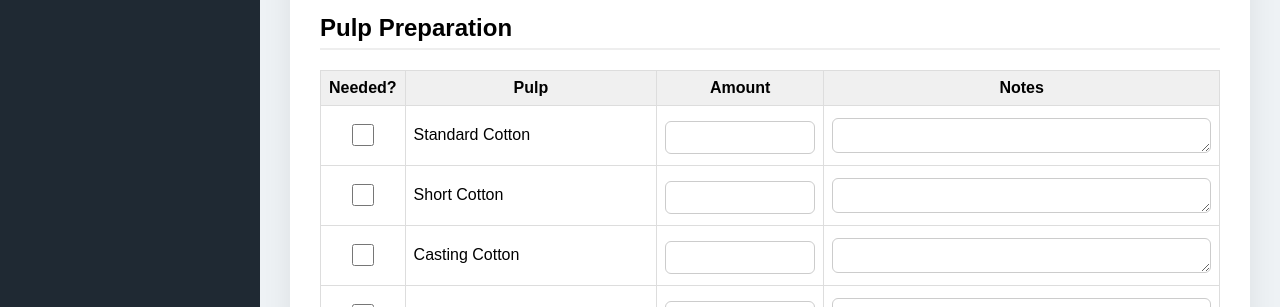
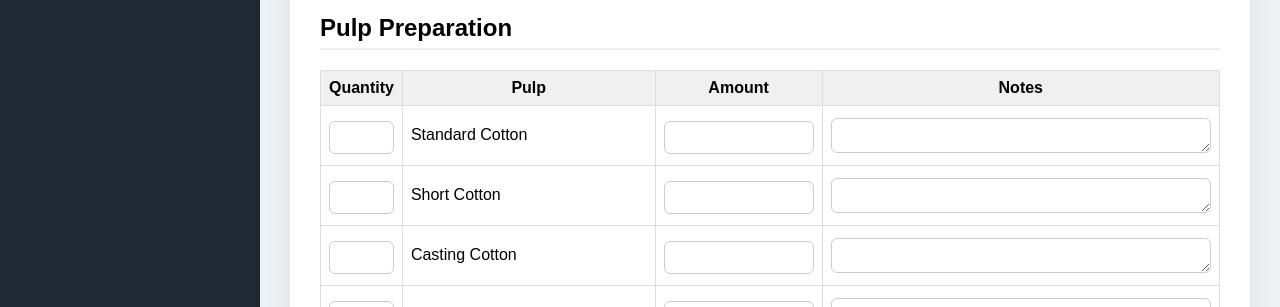
Before and after one commit to kdelamater/studio-setup-manager, a website: page index.html in a window 1280 px wide. Shown: the part 493-800 px from the top of the page. Drawn offline with Linux system fonts and the light colour scheme.

Commit message:
Deploy Quantity boxes to Pulp and Pigments securely

```diff
--- a/index.html
+++ b/index.html
@@ -288,37 +288,37 @@
                     <h2>Pulp Preparation</h2>
                                     <table id="pulpTable">
                                         <tr>
-                                            <th>Needed?</th>
+                                            <th>Quantity</th>
                                             <th>Pulp</th>
                                             <th>Amount</th>
                                             <th>Notes</th>
                                         </tr>
                                         <tr class="large-check">
-                                            <td class="checkbox-cell"><input type="checkbox"></td>
+                                            <td class="checkbox-cell"><input type="text" class="qty-input"></td>
                                             <td>Standard Cotton</td>
                                             <td><input type="text"></td>
                                             <td><textarea rows="1"></textarea></td>
                                         </tr>
                                         <tr class="large-check">
-                                            <td class="checkbox-cell"><input type="checkbox"></td>
+                                            <td class="checkbox-cell"><input type="text" class="qty-input"></td>
                                             <td>Short Cotton</td>
                                             <td><input type="text"></td>
                                             <td><textarea rows="1"></textarea></td>
                                         </tr>
                                         <tr class="large-check">
-                                            <td class="checkbox-cell"><input type="checkbox"></td>
+                                            <td class="checkbox-cell"><input type="text" class="qty-input"></td>
                                             <td>Casting Cotton</td>
                                             <td><input type="text"></td>
                                             <td><textarea rows="1"></textarea></td>
                                         </tr>
                                         <tr class="large-check">
-                                            <td class="checkbox-cell"><input type="checkbox"></td>
+                                            <td class="checkbox-cell"><input type="text" class="qty-input"></td>
                                             <td>8hr Abaca</td>
                                             <td><input type="text"></td>
                                             <td><textarea rows="1"></textarea></td>
                                         </tr>
                                         <tr class="large-check">
-                                            <td class="checkbox-cell"><input type="checkbox"></td>
+                                            <td class="checkbox-cell"><input type="text" class="qty-input"></td>
                                             <td>10hr Linen</td>
                                             <td><input type="text"></td>
                                             <td><textarea rows="1"></textarea></td>
@@ -334,22 +334,22 @@
                     <h2>Pigment & Additives</h2>
                                     <table id="pigmentTable">
                                         <tr>
-                                            <th>Needed?</th>
+                                            <th>Quantity</th>
                                             <th>Material</th>
                                             <th>Notes</th>
                                         </tr>
                                         <tr class="large-check">
-                                            <td class="checkbox-cell"><input type="checkbox"></td>
+                                            <td class="checkbox-cell"><input type="text" class="qty-input"></td>
                                             <td>Methyl Cellulose</td>
                                             <td><textarea rows="1"></textarea></td>
                                         </tr>
                                         <tr class="large-check">
-                                            <td class="checkbox-cell"><input type="checkbox"></td>
+                                            <td class="checkbox-cell"><input type="text" class="qty-input"></td>
                                             <td>Formation Aid</td>
                                             <td><textarea rows="1"></textarea></td>
                                         </tr>
                                         <tr class="large-check">
-                                            <td class="checkbox-cell"><input type="checkbox"></td>
+                                            <td class="checkbox-cell"><input type="text" class="qty-input"></td>
                                             <td>Pulp Paint Containers</td>
                                             <td><textarea rows="1"></textarea></td>
                                         </tr>
@@ -403,22 +403,22 @@
                                             <th>Prep Notes</th>
                                         </tr>
                                         <tr class="large-check">
-                                            <td class="checkbox-cell"><input type="checkbox"></td>
+                                            <td class="checkbox-cell"><input type="text" class="qty-input"></td>
                                             <td>Stencils / Mylar</td>
                                             <td><textarea rows="1"></textarea></td>
                                         </tr>
                                         <tr class="large-check">
-                                            <td class="checkbox-cell"><input type="checkbox"></td>
+                                            <td class="checkbox-cell"><input type="text" class="qty-input"></td>
                                             <td>Silkscreen</td>
                                             <td><textarea rows="1"></textarea></td>
                                         </tr>
                                         <tr class="large-check">
-                                            <td class="checkbox-cell"><input type="checkbox"></td>
+                                            <td class="checkbox-cell"><input type="text" class="qty-input"></td>
                                             <td>Casting Setup</td>
                                             <td><textarea rows="1"></textarea></td>
                                         </tr>
                                         <tr class="large-check">
-                                            <td class="checkbox-cell"><input type="checkbox"></td>
+                                            <td class="checkbox-cell"><input type="text" class="qty-input"></td>
                                             <td>Vinyl / Watermarks</td>
                                             <td><textarea rows="1"></textarea></td>
                                         </tr>
@@ -434,32 +434,32 @@
                                             <th>Notes</th>
                                         </tr>
                                         <tr class="large-check">
-                                            <td class="checkbox-cell"><input type="checkbox"></td>
+                                            <td class="checkbox-cell"><input type="text" class="qty-input"></td>
                                             <td>Tables Configured</td>
                                             <td><textarea rows="1"></textarea></td>
                                         </tr>
                                         <tr class="large-check">
-                                            <td class="checkbox-cell"><input type="checkbox"></td>
+                                            <td class="checkbox-cell"><input type="text" class="qty-input"></td>
                                             <td>Carts / Surfaces</td>
                                             <td><textarea rows="1"></textarea></td>
                                         </tr>
                                         <tr class="large-check">
-                                            <td class="checkbox-cell"><input type="checkbox"></td>
+                                            <td class="checkbox-cell"><input type="text" class="qty-input"></td>
                                             <td>Stations Ready</td>
                                             <td><textarea rows="1"></textarea></td>
                                         </tr>
                                         <tr class="large-check">
-                                            <td class="checkbox-cell"><input type="checkbox"></td>
+                                            <td class="checkbox-cell"><input type="text" class="qty-input"></td>
                                             <td>Felts</td>
                                             <td><textarea rows="1"></textarea></td>
                                         </tr>
                                         <tr class="large-check">
-                                            <td class="checkbox-cell"><input type="checkbox"></td>
+                                            <td class="checkbox-cell"><input type="text" class="qty-input"></td>
                                             <td>Pellons</td>
                                             <td><textarea rows="1"></textarea></td>
                                         </tr>
                                         <tr class="large-check">
-                                            <td class="checkbox-cell"><input type="checkbox"></td>
+                                            <td class="checkbox-cell"><input type="text" class="qty-input"></td>
                                             <td>Spray Bottles</td>
                                             <td><textarea rows="1"></textarea></td>
                                         </tr>
@@ -662,15 +662,32 @@
                             let rowText = [];
                             const tds = row.querySelectorAll('td');
 
+                            const qty = firstInput.value.trim();
+
                             if (tableId === 'pulpTable') {
                                 const nameInput = tds[1].querySelector('input');
                                 const name = nameInput ? nameInput.value.trim() : tds[1].innerText.trim();
+
+                                let fullName = qty ? qty + ' ' + name : name;
+                                if (fullName) rowText.push(fullName);
+
+                                const amountInput = tds[2].querySelector('input');
+                                const amount = amountInput ? amountInput.value.trim() : '';
+                                if (amount) rowText.push('(' + amount + ')');
+
+                                const notesInput = tds[3].querySelector('textarea, input');
+                                const notes = notesInput ? notesInput.value.trim() : '';
+                                if (notes) rowText.push('- Note: ' + notes);
+                            } else {
+                                const name = tds[1] ? tds[1].innerText.trim() : '';
                                 if (name) rowText.push(name);
 
-                                const amount = inputs[1] && inputs[1].type==='text' ? inputs[1].value.trim() : '';
-                                if (amount) rowText.push('(' + amount + ')');
+                                if (['mouldsTable', 'pigmentTable'].includes(tableId) && qty) {
+                                    rowText.push('(' + qty + ')');
+                                }
 
-                                const notes = inputs[2] ? inputs[2].value.trim() : '';
+                                const notesInput = tds[2] ? tds[2].querySelector('textarea, input') : null;
+                                const notes = notesInput ? notesInput.value.trim() : '';
                                 if (notes) rowText.push('- Note: ' + notes);
                             } else {
                                 const name = tds[1] ? tds[1].innerText.trim() : '';
@@ -732,7 +749,7 @@
             const row = document.createElement('tr');
             row.className = 'large-check';
             row.innerHTML = `
-    <td class="checkbox-cell"><input type="checkbox"></td>
+    <td class="checkbox-cell"><input type="text" class="qty-input"></td>
     <td><input type="text" placeholder="Fiber type"></td>
     <td><input type="text"></td>
     <td><textarea rows="1"></textarea></td>
```
